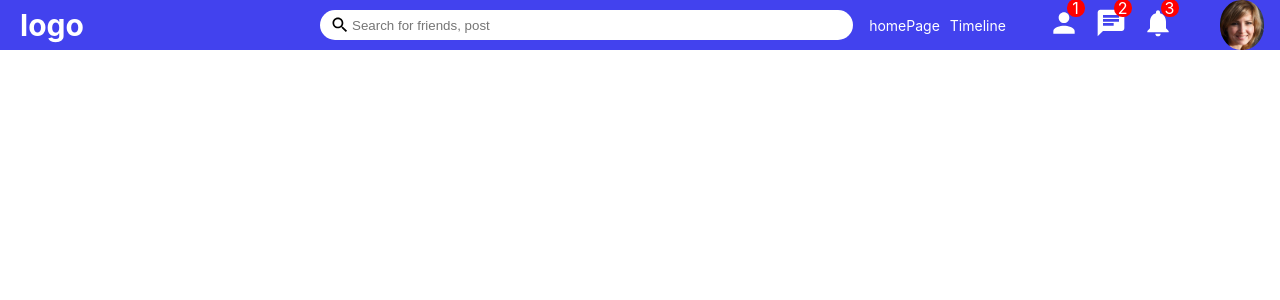
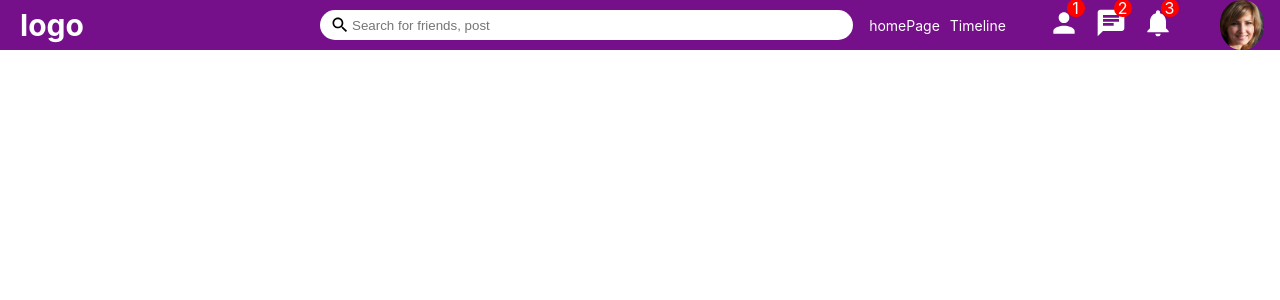
Before and after one commit to EdenGenetTasama/We-Tech-final-project-31.3.22, a React (Create React App) app in the folder client/: page / in a window 1280 px wide. Shown: the top 300 px of the page. Built offline with nearby package versions, Linux system fonts and the light colour scheme; the HTML template or start-up script is replaced by a standard one.

Commit message:
add style

```diff
--- a/client/src/components/parts/topbar/topbar.css
+++ b/client/src/components/parts/topbar/topbar.css
@@ -1,7 +1,7 @@
 .topBarContainer{
     height:50px;
     width:100%;
-    background-color:rgb(66, 66, 238);
+    background-color:rgb(117, 15, 138);
     display: flex;
     align-items: center;
     position:sticky;
```
